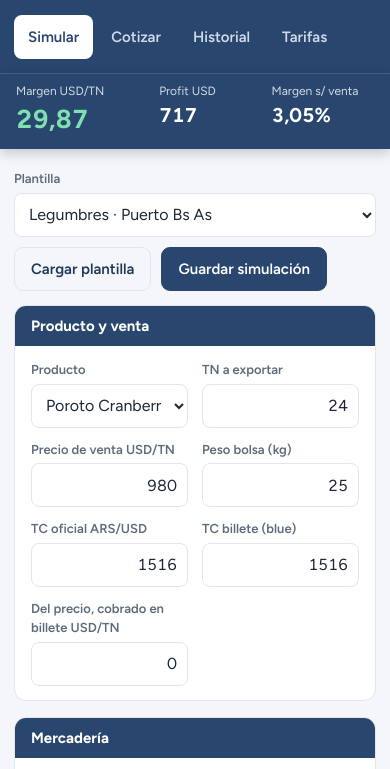
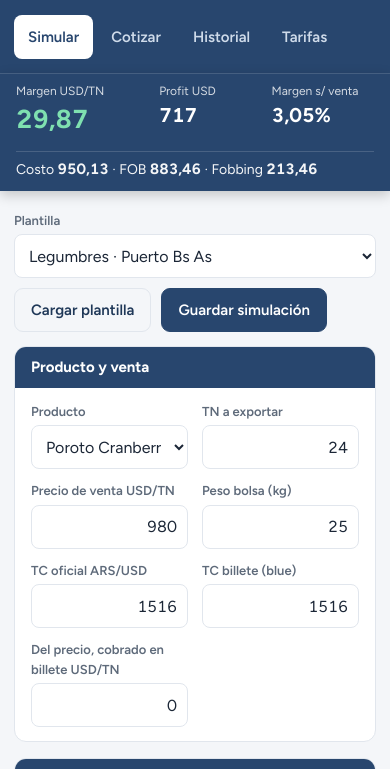
Before and after one commit to valentinahastun/simulador-costos-argreen, a plain HTML site: page index.html in a window 390 px wide. Shown: the part 47-816 px from the top of the page. Drawn offline with nearby package versions, Linux system fonts and the light colour scheme.

Commit message:
Costo, FOB y fobbing en la barra fija del celu
Co-Authored-By: Claude Opus 5.5 <noreply@anthropic.com>
Claude-Session: https://claude.ai/code/session_01NCxnVwB9DdLF57eFdYuKeb

```diff
--- a/index.html
+++ b/index.html
@@ -87,7 +87,7 @@ input:disabled,select:disabled{opacity:.75;cursor:not-allowed}
 .dlg.on{display:flex}.dlg>div{background:var(--card);border-radius:12px;padding:20px;max-width:420px}
 @media(max-width:980px){.grid{grid-template-columns:minmax(0,1fr)}.res{position:static}
  .mbar{display:grid;grid-template-columns:1.3fr 1fr 1fr;position:sticky;top:0;background:var(--navy);color:#fff;padding:8px 16px 10px;gap:10px;z-index:6;font-variant-numeric:tabular-nums;border-top:1px solid #ffffff22;box-shadow:0 4px 12px #0003}
- .mbar span{display:block;font-size:12px;opacity:.8}.mbar b{font-size:20px;white-space:nowrap}.mbar div:first-child b{font-size:26px;color:#7fe0b0}.mbar b.neg{color:#ffb0b0!important}}
+ .mbar span{display:block;font-size:12px;opacity:.8}.mbar .mline{grid-column:1/-1;margin:2px 0 0;font-size:14px;opacity:.95;border-top:1px solid #ffffff2a;padding-top:6px;font-variant-numeric:tabular-nums}.mbar .mline b{font-size:15px!important;color:#fff!important}.mbar b{font-size:20px;white-space:nowrap}.mbar div:first-child b{font-size:26px;color:#7fe0b0}.mbar b.neg{color:#ffb0b0!important}}
 @media(max-width:600px){.top h1{display:none}.ln{grid-template-columns:minmax(0,1fr) minmax(0,1fr) 40px}.ln .c{grid-column:1/-1}.ln .m{grid-column:span 1}
  table{font-size:13px}.stack thead{display:none}.stack tr{display:grid;padding-block:8px}.stack td{display:flow-root;border:0;padding:2px 0;padding-inline-start:8em;text-align:start}.stack td::before{content:attr(data-l);float:inline-start;width:7.5em;margin-inline-start:-8em;color:var(--mute)}.stack td:empty{display:none}}
 @media(prefers-reduced-motion:reduce){.toast{transition:none}}
@@ -96,7 +96,7 @@ input:disabled,select:disabled{opacity:.75;cursor:not-allowed}
 <body>
 <header><div class="top"><img id="logo" alt="Argreen"><h1>Simulador de costos y cotizaciones</h1><span id="who" style="font-size:13px;opacity:.85;white-space:nowrap"></span>
 <nav id="nav"><button data-v="simular" aria-current="true">Simular</button><button data-v="cotizar">Cotizar</button><button data-v="historial">Historial</button><button data-v="tarifas">Tarifas</button></nav></div></header>
-<div class="mbar"><div><span>Margen USD/TN</span><b id="mM"></b></div><div><span>Profit USD</span><b id="mP"></b></div><div><span>Margen s/ venta</span><b id="mPct"></b></div></div>
+<div class="mbar"><div><span>Margen USD/TN</span><b id="mM"></b></div><div><span>Profit USD</span><b id="mP"></b></div><div><span>Margen s/ venta</span><b id="mPct"></b></div><p class="mline" id="mLine"></p></div>
 <main>
 <!-- SIMULAR -->
 <section class="v on" id="v-simular">
@@ -764,6 +764,7 @@ function calc() {
   $('#rFob').textContent = f2(R.costoFOB);
   $('#rFobbing').textContent = f2(R.fobbing);
   $('#mM').textContent = f2(R.margenTN); $('#mP').textContent = f0(R.profit); $('#mPct').textContent = f2(R.margenPct) + '%';
+  $('#mLine').innerHTML = `Costo <b>${f2(R.costoTN)}</b> · FOB <b>${f2(R.costoFOB)}</b> · Fobbing <b>${f2(R.fobbing)}</b>`;
   ['#mM', '#mP'].forEach(s => $(s).classList.toggle('neg', neg));
   const u = S.unidad === 'camion' ? ['camión', 'camiones'] : ['contenedor', 'contenedores'];
   $('#uInfo').textContent = `${R.unidades} ${u[R.unidades > 1 ? 1 : 0]} · ${f0(R.bolsas)} bolsas`;
```
